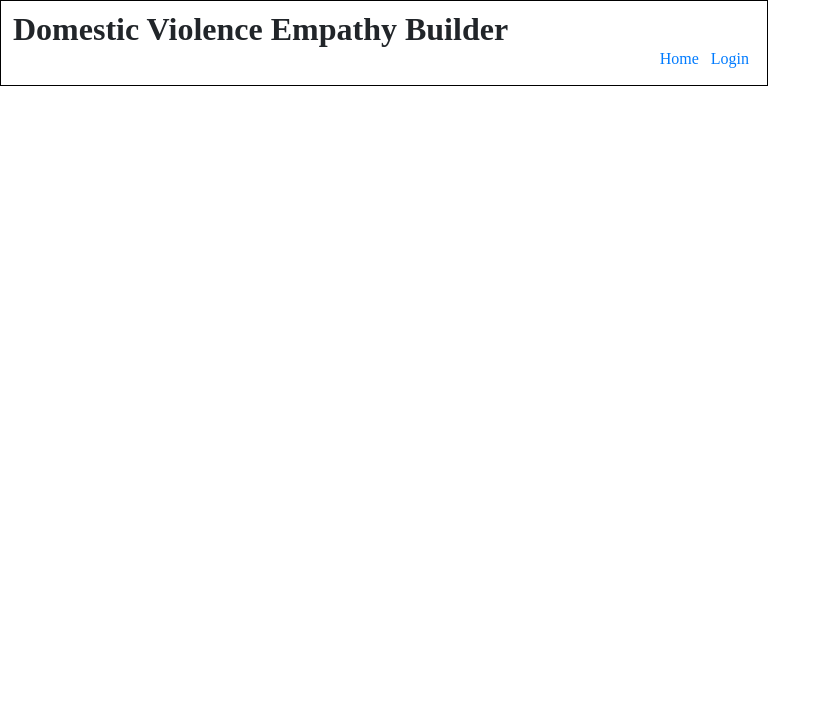
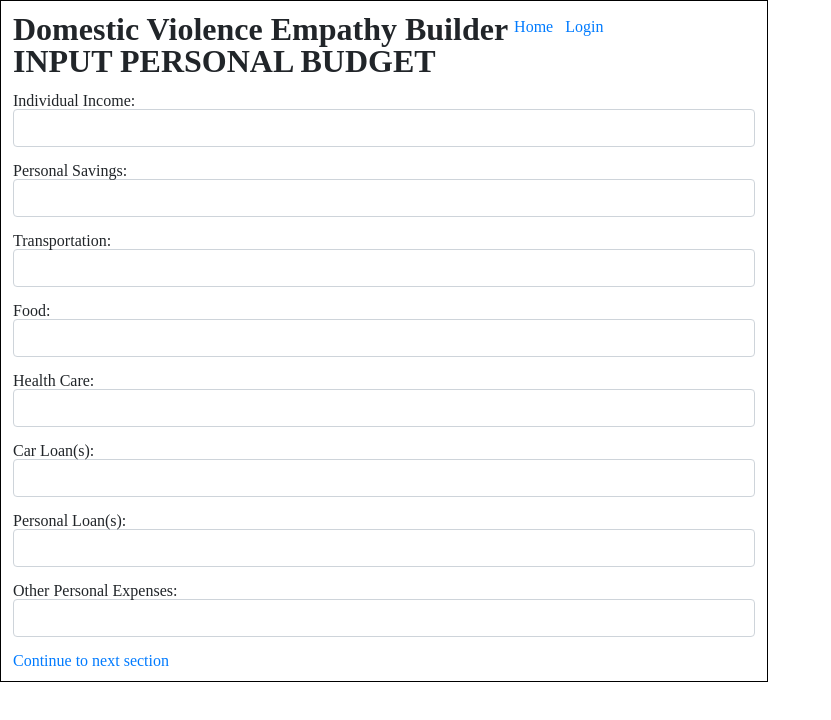
Before and after one commit to build-week-dv-empathy-builder/Front-end, a React (Create React App) app in the folder dv-empathy/: page /calculator/personal-budget in a window 1280 px wide. Shown: the top 720 px of the page, without its empty margins (0-831 px from the left). Built offline with nearby package versions, Linux system fonts and the light colour scheme.

Commit message:
css class structure

```diff
--- a/dv-empathy/src/App.js
+++ b/dv-empathy/src/App.js
@@ -36,21 +36,21 @@ class App extends React.Component {
   render() {
     return (
       <div className="App">
-        <nav>
+        <nav className="nav">
           <h1>Domestic Violence Empathy Builder</h1>
           <div className="nav-links">
             <p><Link exact to="/">Home</Link></p>
             <p><Link exact to="/login">Login</Link></p>
           </div>
         </nav>
-        <Route exact path="/calculator/relocation-costs" render={() => <InputRelocationCosts />} />
-        <Route exact path="/calculator/budget" render={() => <InputPersonalBudget />} />
-        <Route exact path="/calculator/demographics" render={() => <InputDemographics />} />
-        <Route exact path="/calculator/results" render={() => <Calculator />} />
-        <Route exact path="/" render={() => <Home />} />
+        <Route exact path="/calculator/relocation-costs" render={() => <InputRelocationCosts className="relocation-costs"/>} />
+        <Route exact path="/calculator/personal-budget" render={() => <InputPersonalBudget className="personal-budget"/>} />
+        <Route exact path="/calculator/demographics" render={() => <InputDemographics className="demographics" />} />
+        <Route exact path="/calculator/results" render={() => <Calculator className="calculator" />} />
+        <Route exact path="/" render={() => <Home className="home" />} />
 
         <PrivateRoute exact path="/admin" component={AdminDash} />
-        <Route path="/login" render={(props) => <Login {...props} login={this.login}/>} />
+        <Route path="/login" render={(props) => <Login className="login" {...props} login={this.login}/>} />
 
       </div>
     );
--- a/dv-empathy/src/components/AdminDash.js
+++ b/dv-empathy/src/components/AdminDash.js
@@ -1,5 +1,5 @@
 import React from 'react';
-import { Route, Link, withRouter } from 'react-router-dom';
+import { withRouter } from 'react-router-dom';
 import { Button } from 'reactstrap'
 
 class App extends React.Component {
--- a/dv-empathy/src/components/Calculator.js
+++ b/dv-empathy/src/components/Calculator.js
@@ -48,7 +48,7 @@ class Calculator extends React.Component {
 
     render() {
         return (
-            <div className="calculator">
+            <div className="calculator-container">
                 <h1>Results</h1>
                 <p>{`Personal budget total: $${this.personal_budget_total}`}</p>
                 <p>{`Relocation costs total: $${this.relocation_budget_total}`}</p>
--- a/dv-empathy/src/components/Home.js
+++ b/dv-empathy/src/components/Home.js
@@ -9,18 +9,11 @@ import LawStatue from '../Images/law_statue.png';
 
 function Home() {
     return (
-        <div>
-            <br />
-            <br />
-            <br />
-            <img src={ LawStatue } className="lady justice" alt="Lady Justice" />
-            <br />
-            <br />
-            <h2>From our CEO:</h2>
-            <p>We live in a society that encourages survivors to leave, but tells them that once they do, they’re on their own to figure the rest out. Do we actually want to end domestic violence in this country? Because if we do, we need to widen our understanding of the problem, and dare to dream of a society in which survivors have the resources to support their healing.</p>
-
-            <br />
-        <Link to="/calculator/demographics">Start Calculator</Link>
+        <div className="home-container">
+            <img src={ LawStatue } className="lady justice home-item" alt="Lady Justice" />
+            <h2 className="home-item">From our CEO:</h2>
+            <p className="home-item">We live in a society that encourages survivors to leave, but tells them that once they do, they’re on their own to figure the rest out. Do we actually want to end domestic violence in this country? Because if we do, we need to widen our understanding of the problem, and dare to dream of a society in which survivors have the resources to support their healing.</p>
+            <Link className="home-item" to="/calculator/demographics">Start Calculator</Link>
         </div>
     )
 }
--- a/dv-empathy/src/components/InputDemographics.js
+++ b/dv-empathy/src/components/InputDemographics.js
@@ -144,7 +144,7 @@ class InputDemographics extends React.Component {
                         <Input type="number" name="children" value={children} onChange={this.handleChange} />
                     </FormGroup>
                 </Form>
-            <Link to="/calculator/budget" onClick={this.saveData}>Continue to next section</Link>
+            <Link to="/calculator/personal-budget" onClick={this.saveData}>Continue to next section</Link>
             </div>
         )
     }
--- a/dv-empathy/src/components/InputPersonalBudet.js
+++ b/dv-empathy/src/components/InputPersonalBudet.js
@@ -46,10 +46,10 @@ class InputPersonalBudget extends React.Component {
         const { individual_income, personal_savings, transportation, food, health_care, car_loans, personal_loans, personal_other } = this.state;
 
         return (
-            <div>
+            <div className="personal-budget-container">
                 <h1>INPUT PERSONAL BUDGET</h1>
                 <br />
-                <Form>
+                <Form className="personal-budget-form">
                     <Label for="individual_income">Individual Income: </Label>
                     <Input
                         id="IndividualIncome"
--- a/dv-empathy/src/components/InputRelocationCosts.js
+++ b/dv-empathy/src/components/InputRelocationCosts.js
@@ -119,11 +119,11 @@ class InputRelocationCosts extends React.Component {
         const { travel_costs, rental_deposit, utility_connection, storage_unit, rent, car_rental, cell_phone, moving_truck, mental_health, income_loss, additional_security, relocation_other } = this.state
 
         return (
-            <div>
+            <div className="relocation-costs-container">
                 <h1>INPUT RELOCATION COSTS</h1>
                 <br />
 
-                <Form onSubmit={ this.saveData }>
+                <Form className="relocation-costs-form" onSubmit={ this.saveData }>
 
                     <Label for="travel_costs">Travel Cost(s): </Label>
                     <Input
--- a/dv-empathy/src/components/Login.js
+++ b/dv-empathy/src/components/Login.js
@@ -33,7 +33,7 @@ class Login extends React.Component {
     const { email, password } = this.state;
 
     return(
-      <div>
+      <div className="login-container">
         <Form inline onSubmit={this.handleSubmit}>
           <FormGroup>
             <Label for="email"></Label>
--- a/dv-empathy/src/components/PrivateRoute.js
+++ b/dv-empathy/src/components/PrivateRoute.js
@@ -12,7 +12,7 @@ export default function(props) {
 			const token = localStorage.getItem('token')
 
 			return token
-				? <Component />
+				? <Component className="admin-dash" />
 				: <Redirect to="/login" />
 		}} />
 	)
```
